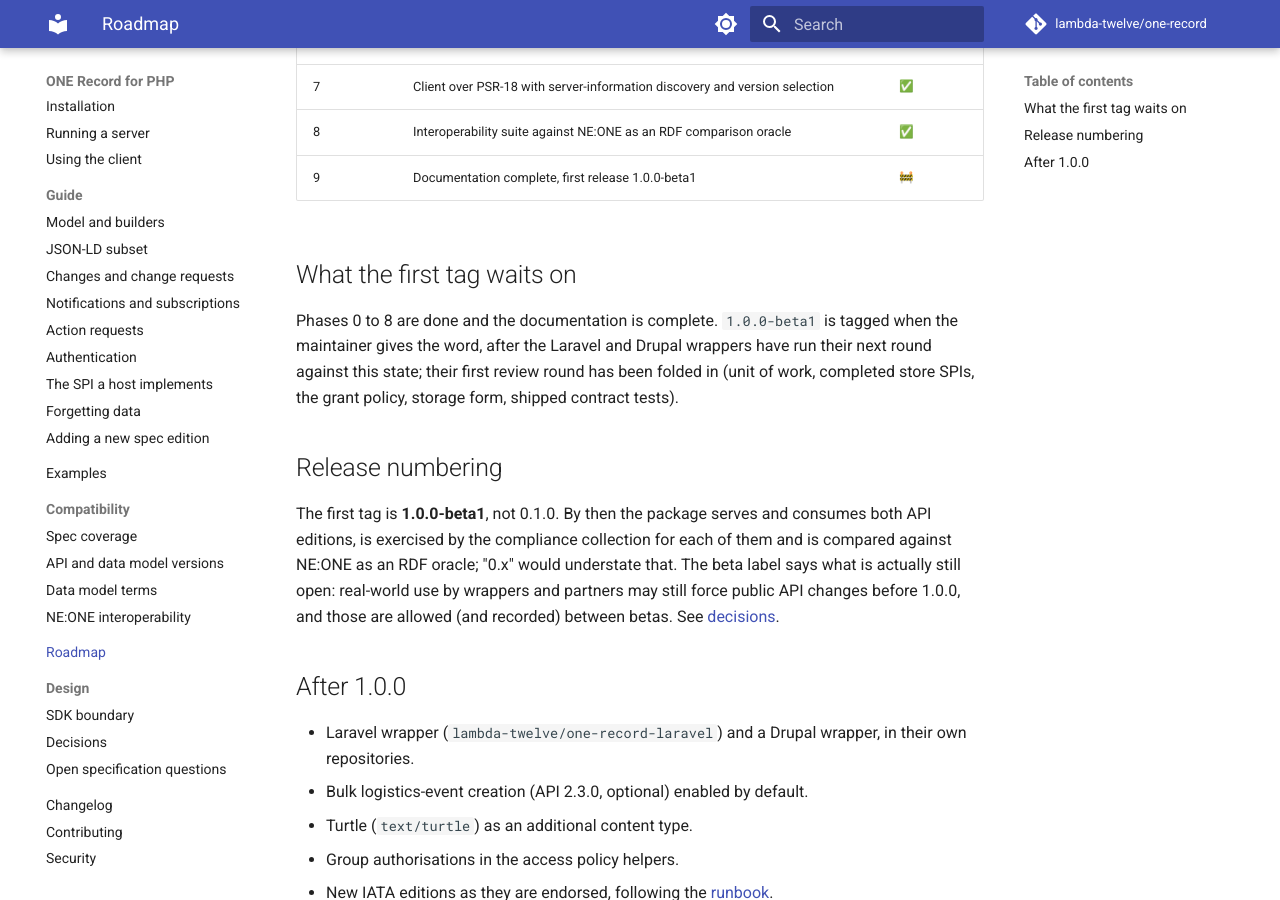
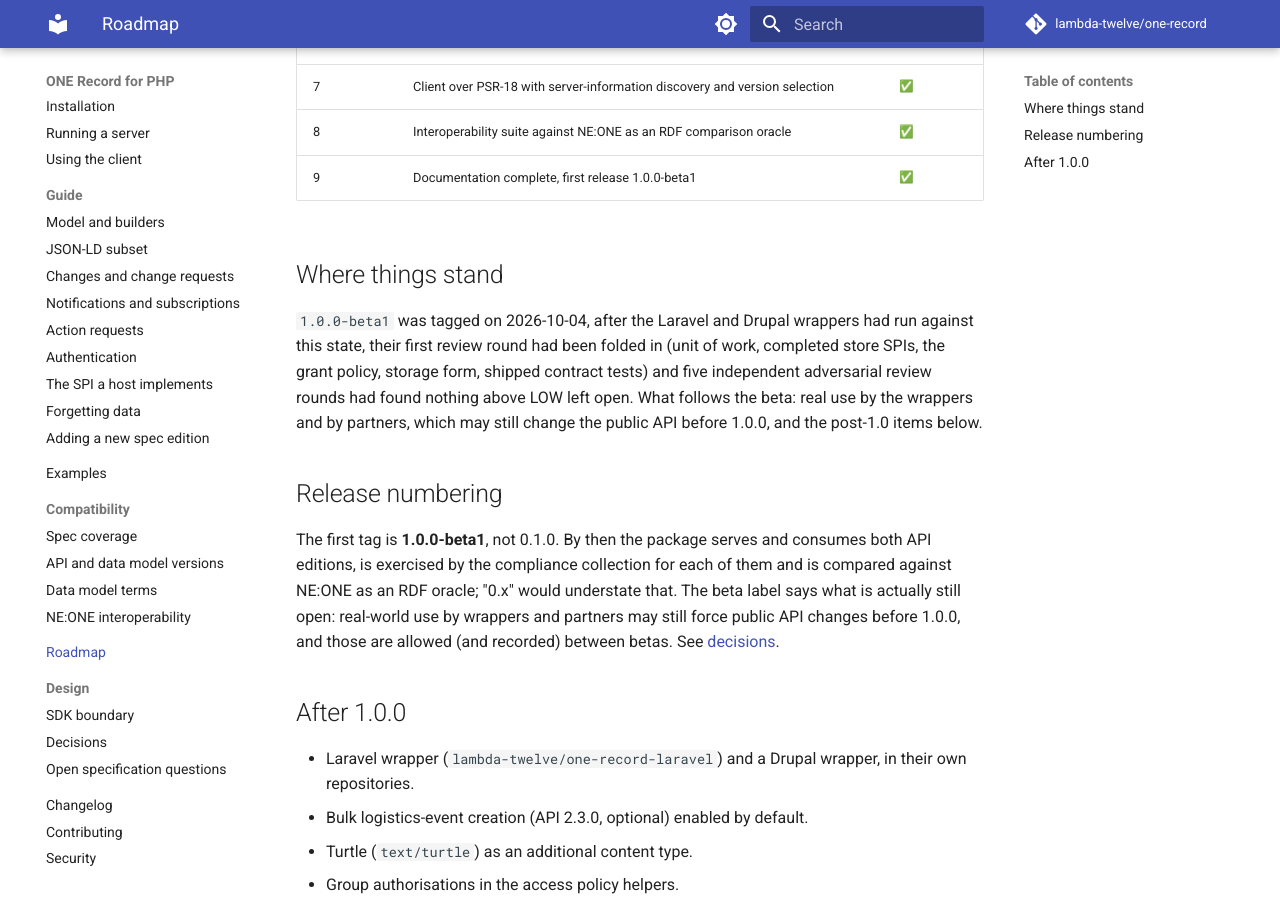
Before and after one commit to lambda-twelve/one-record, an MkDocs documentation site: the page built from docs/roadmap.md, in a window 1280 px wide and 900 px high, scrolled down 649 px. Built offline with MkDocs 1.6.1 and Material for MkDocs 9.7.7, drawn with Linux system fonts in a browser that asks for light colours; emoji names are drawn with the system emoji font; comment, search, counter and statistics services are not loaded.

Commit message:
Fifth adversarial round and the 1.0.0-beta1 release notes
R5-001: a term spelled as a compact IRI of a defined prefix, or as an
absolute IRI, already denotes that IRI; a definition mapping it elsewhere
is JSON-LD's invalid IRI mapping and is now refused, because the writer's
prefix-only definitions rely on a compact IRI meaning what the prefix
says. R5-002: a definition that only repeats the prefix mapping is left
out of a written @context, where it used to serialise as an empty array
no reader accepts. The changelog opens the 1.0.0-beta1 section, the
README and docs describe the release, the roadmap marks phase 9 done and
a release badge joins the others.

```diff
--- a/docs/roadmap.md
+++ b/docs/roadmap.md
@@ -14,15 +14,17 @@ Status: :white_check_mark: done, :construction: in progress, :hourglass: planned
 | 6 | Compliance collection (newman) run for API 2.2.0 and 2.3.0 in CI | :white_check_mark: |
 | 7 | Client over PSR-18 with server-information discovery and version selection | :white_check_mark: |
 | 8 | Interoperability suite against NE:ONE as an RDF comparison oracle | :white_check_mark: |
-| 9 | Documentation complete, first release 1.0.0-beta1 | :construction: |
+| 9 | Documentation complete, first release 1.0.0-beta1 | :white_check_mark: |
 
-## What the first tag waits on
+## Where things stand
 
-Phases 0 to 8 are done and the documentation is complete. `1.0.0-beta1` is
-tagged when the maintainer gives the word, after the Laravel and Drupal
-wrappers have run their next round against this state; their first review
-round has been folded in (unit of work, completed store SPIs, the grant
-policy, storage form, shipped contract tests).
+`1.0.0-beta1` was tagged on 2026-10-04, after the Laravel and Drupal wrappers
+had run against this state, their first review round had been folded in (unit
+of work, completed store SPIs, the grant policy, storage form, shipped contract
+tests) and five independent adversarial review rounds had found nothing above
+LOW left open. What follows the beta: real use by the wrappers and by
+partners, which may still change the public API before 1.0.0, and the
+post-1.0 items below.
 
 ## Release numbering
 
```
Also changed, not shown: CHANGELOG.md (+15 -0 lines), README.md (+5 -2 lines), docs/index.md (+5 -3 lines), 2 other files.
